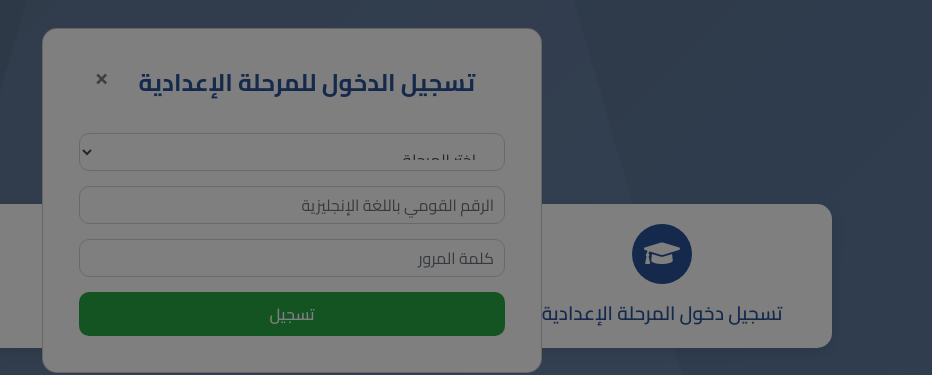
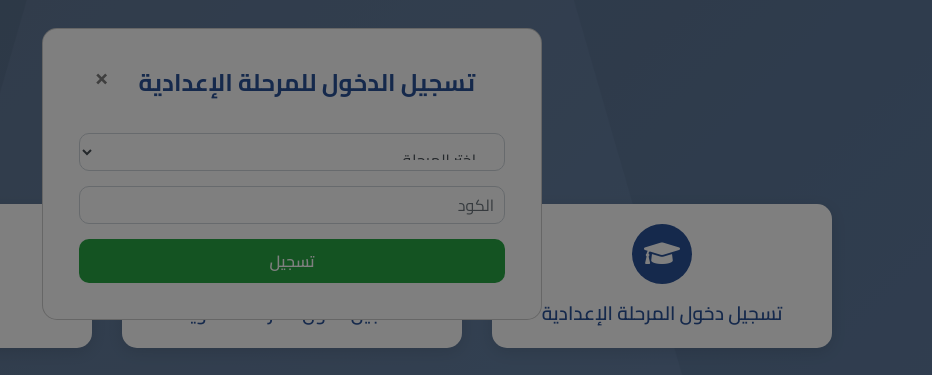
Before and after one commit to mahdi2hassan/test, a plain HTML site: page index.html in a window 1280 px wide. Both pictures are taken after a click on the link "تسجيل دخول المرحلة الإعدادية". Shown: the top 375 px of the page, 348-1280 px from the left. Drawn offline with nearby package versions, Linux system fonts and the light colour scheme.

Commit message:
Add files via upload

```diff
--- a/index.html
+++ b/index.html
@@ -284,8 +284,7 @@
                                                                                 <option value="2">الصف الثاني الإعدادي</option>
                                                                                 <option value="3">الصف الثالث الإعدادي</option>
                                                                             </select>
-                                                                            <input name="ctl00$ContentPlaceHolder1$PrepTxtmail" type="text" id="ContentPlaceHolder1_PrepTxtmail" class="form-control" placeholder="الرقم القومي باللغة الإنجليزية" onkeydown="return (!(event.keyCode>=65 && event.keyCode<=90) && event.keyCode!=32);">
-                                                                            <input name="ctl00$ContentPlaceHolder1$PrepTxtPassword" type="password" id="ContentPlaceHolder1_PrepTxtPassword" class="form-control" placeholder="كلمة المرور" required>
+                                                                            <input name="ctl00$ContentPlaceHolder1$PrepTxtCode" type="text" id="ContentPlaceHolder1_PrepTxtCode" class="form-control" placeholder="الكود" required>
                                                                             <input type="submit" name="ctl00$ContentPlaceHolder1$PrepBtnSubmit" value="تسجيل" id="ContentPlaceHolder1_PrepBtnSubmit" class="btn btn-success">
                                                                         </div>
                                                                     </div>
@@ -316,8 +315,7 @@
                                                                                 <option value="2">الصف الثاني الثانوي</option>
                                                                                 <option value="3">الصف الثالث الثانوي</option>
                                                                             </select>
-                                                                            <input name="ctl00$ContentPlaceHolder1$SecTxtmail" type="text" id="ContentPlaceHolder1_SecTxtmail" class="form-control" placeholder="الرقم القومي باللغة الإنجليزية" onkeydown="return (!(event.keyCode>=65 && event.keyCode<=90) && event.keyCode!=32);">
-                                                                            <input name="ctl00$ContentPlaceHolder1$SecTxtPassword" type="password" id="ContentPlaceHolder1_SecTxtPassword" class="form-control" placeholder="كلمة المرور" required>
+                                                                            <input name="ctl00$ContentPlaceHolder1$SecTxtCode" type="text" id="ContentPlaceHolder1_SecTxtCode" class="form-control" placeholder="الكود" required>
                                                                             <input type="submit" name="ctl00$ContentPlaceHolder1$SecBtnSubmit" value="تسجيل" id="ContentPlaceHolder1_SecBtnSubmit" class="btn btn-success">
                                                                         </div>
                                                                     </div>
```
